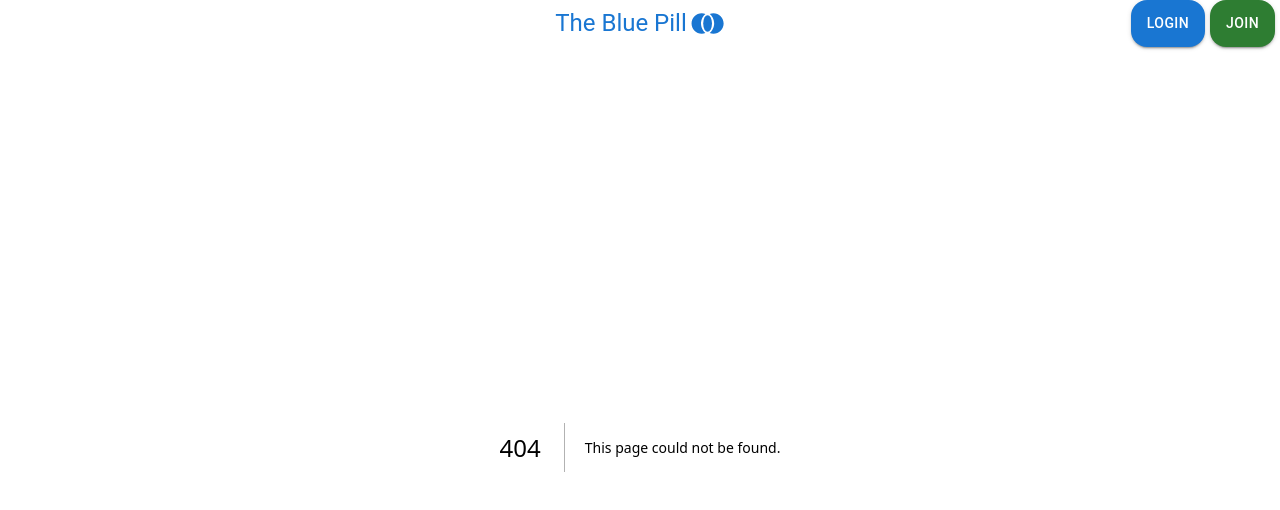
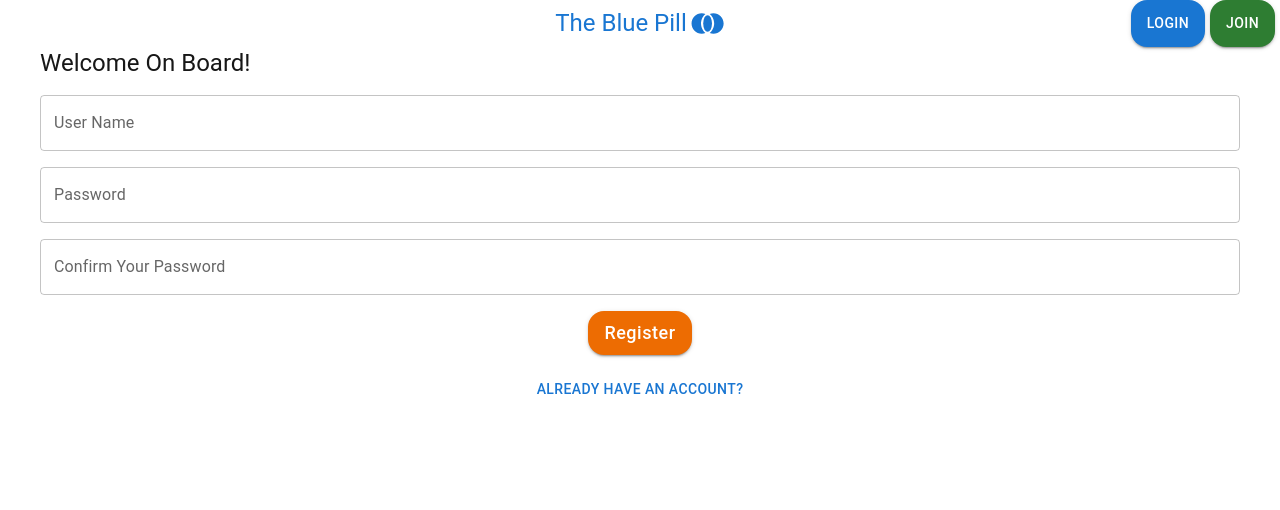
Before and after one commit to TBIT-The-Blue-Pill/front-end, a Next.js app: page /register in a window 1280 px wide. Before the commit this address had no page. Shown: the top 510 px of the page. Built offline with nearby package versions, Linux system fonts and the light colour scheme.

Commit message:
Feat: - Authorisation Design

```diff
--- /dev/null
+++ b/app/(auth)/layout.js
@@ -0,0 +1,18 @@
+import { Box } from "@mui/material";
+
+export default function AuthLayout({ children }) {
+    return (
+        <Box
+            height="100%"
+            maxHeight={700}
+            width="100%"
+            maxWidth={1200}
+            display="flex"
+            flexDirection="column"
+            alignItems="center"
+            justifyContent="center"
+        >
+            {children}
+        </Box>
+    );
+}
--- /dev/null
+++ b/app/(auth)/login/page.js
@@ -0,0 +1,9 @@
+import Login from "@/components/Login/login";
+
+export const metadata = {title: "Login"};
+
+export default function LoginPage() {
+    return (
+        <Login/>
+    );
+}
--- /dev/null
+++ b/app/(auth)/register/page.js
@@ -0,0 +1,9 @@
+import Register from "@/components/Register/register";
+
+export const metadata = {title: "Register"};
+
+export default function RegisterPage() {
+    return (
+        <Register/>
+    );
+}
--- a/app/layout.js
+++ b/app/layout.js
@@ -1,6 +1,7 @@
 import localFont from "next/font/local";
 import "./globals.css";
 import Header from "@/components/Header/header";
+import { Box } from "@mui/material";
 
 const geistSans = localFont({
   src: "./fonts/GeistVF.woff",
@@ -24,8 +25,17 @@ export default function RootLayout({ children }) {
       <body
         className={`${geistSans.variable} ${geistMono.variable} antialiased`}
       >
-        <Header/>
-        {children}
+        <Header />
+        <Box
+          height="100%"
+          width="100%"
+          display="flex"
+          flexDirection="column"
+          alignItems="center"
+          justifyContent="center"
+        >
+          {children}
+        </Box>
       </body>
     </html>
   );
--- a/components/Header/header.js
+++ b/components/Header/header.js
@@ -39,10 +39,20 @@ export default function Header() {
                 alignContent="center"
                 gap="5px"
             >
-                <Button variant="contained" color="primary" sx={{borderRadius: "16px"}}>
+                <Button
+                    variant="contained"
+                    color="primary"
+                    sx={{ borderRadius: "16px" }}
+                    onClick={() => { router.push("/login") }}
+                >
                     Login
                 </Button>
-                <Button variant="contained" color="success" sx={{borderRadius: "16px"}}>
+                <Button
+                    variant="contained"
+                    color="success"
+                    sx={{ borderRadius: "16px" }}
+                    onClick={() => { router.push("/register") }}
+                >
                     Join
                 </Button>
             </Box>
--- /dev/null
+++ b/components/Login/login.js
@@ -0,0 +1,37 @@
+"use client";
+import { Box, Button, TextField, Typography } from "@mui/material";
+
+export default function Login() {
+    return (
+        <Box
+            display="flex"
+            flexDirection="column"
+            alignItems="center"
+            width="100%"
+            gap={2}
+        >
+            <Typography variant="h5" textAlign="start" width="100%">
+                Welcome Back!
+            </Typography>
+            <TextField label="User Name" autoComplete="username" fullWidth />
+            <TextField label="Password" type="password" autoComplete="password" fullWidth />
+            <Button
+                variant="contained"
+                color="warning"
+                width="60%"
+                sx={{
+                    borderRadius: "16px",
+                    textTransform: "none",
+                    fontSize: "large"
+                }}
+            >
+                Log In
+            </Button>
+            <Button
+                onClick={() => {}}
+            >
+                Forgot Password?
+            </Button>
+        </Box>
+    );
+}
--- /dev/null
+++ b/components/Register/register.js
@@ -0,0 +1,41 @@
+"use client";
+import { Box, Button, TextField, Typography } from "@mui/material";
+import { useRouter } from "next/navigation";
+
+export default function Register() {
+    const router = useRouter();
+
+    return (
+        <Box
+            display="flex"
+            flexDirection="column"
+            alignItems="center"
+            width="100%"
+            gap={2}
+        >
+            <Typography variant="h5" textAlign="start" width="100%">
+                Welcome On Board!
+            </Typography>
+            <TextField label="User Name" autoComplete="username" fullWidth />
+            <TextField label="Password" type="password" autoComplete="password" fullWidth />
+            <TextField label="Confirm Your Password" type="password" autoComplete="password" fullWidth />
+            <Button
+                variant="contained"
+                color="warning"
+                width="60%"
+                sx={{
+                    borderRadius: "16px",
+                    textTransform: "none",
+                    fontSize: "large"
+                }}
+            >
+                Register
+            </Button>
+            <Button
+                onClick={() => { router.push("/login") }}
+            >
+                Already have an account?
+            </Button>
+        </Box>
+    );
+}
```
